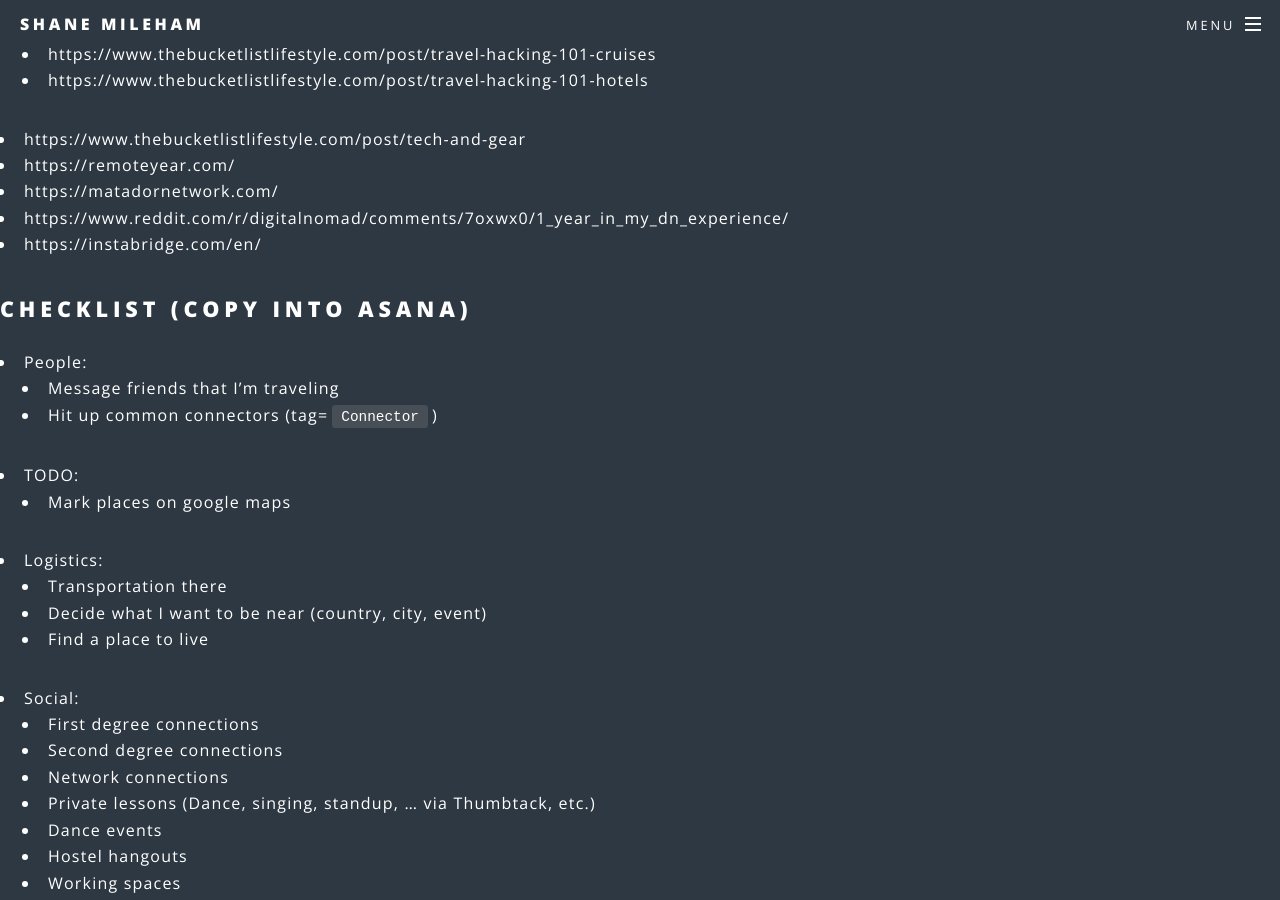
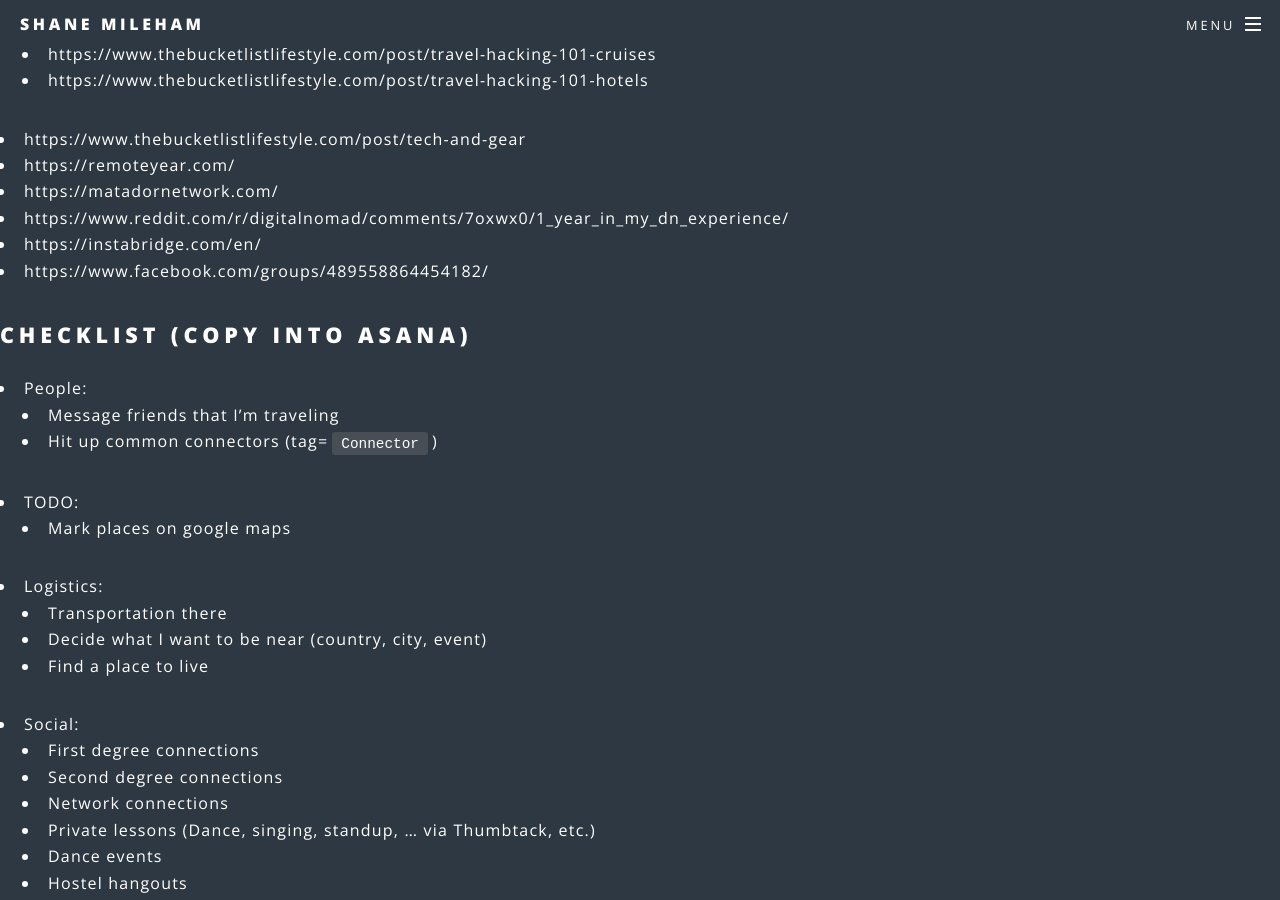
Before and after one commit to shanemileham/shanemileham.github.io, a Jekyll site: the page built from _kb/travel/planning.md, in a window 1280 px wide and 900 px high, scrolled down 3916 px. Built offline with Jekyll 4.4.1, drawn with Linux system fonts in a browser that asks for light colours; comment, search, counter and statistics services are not loaded; some of the changed lines change nothing that is shown.

Commit message:
Travel planning added dance group

```diff
--- a/_kb/travel/planning.md
+++ b/_kb/travel/planning.md
@@ -126,6 +126,7 @@ _Note: The [Chase Sapphire Reserve](https://creditcards.chase.com/rewards-credit
 - https://matadornetwork.com/
 - https://www.reddit.com/r/digitalnomad/comments/7oxwx0/1_year_in_my_dn_experience/
 - https://instabridge.com/en/
+- https://www.facebook.com/groups/489558864454182/
 
 ## CHECKLIST (Copy into Asana)
 - People:
```
